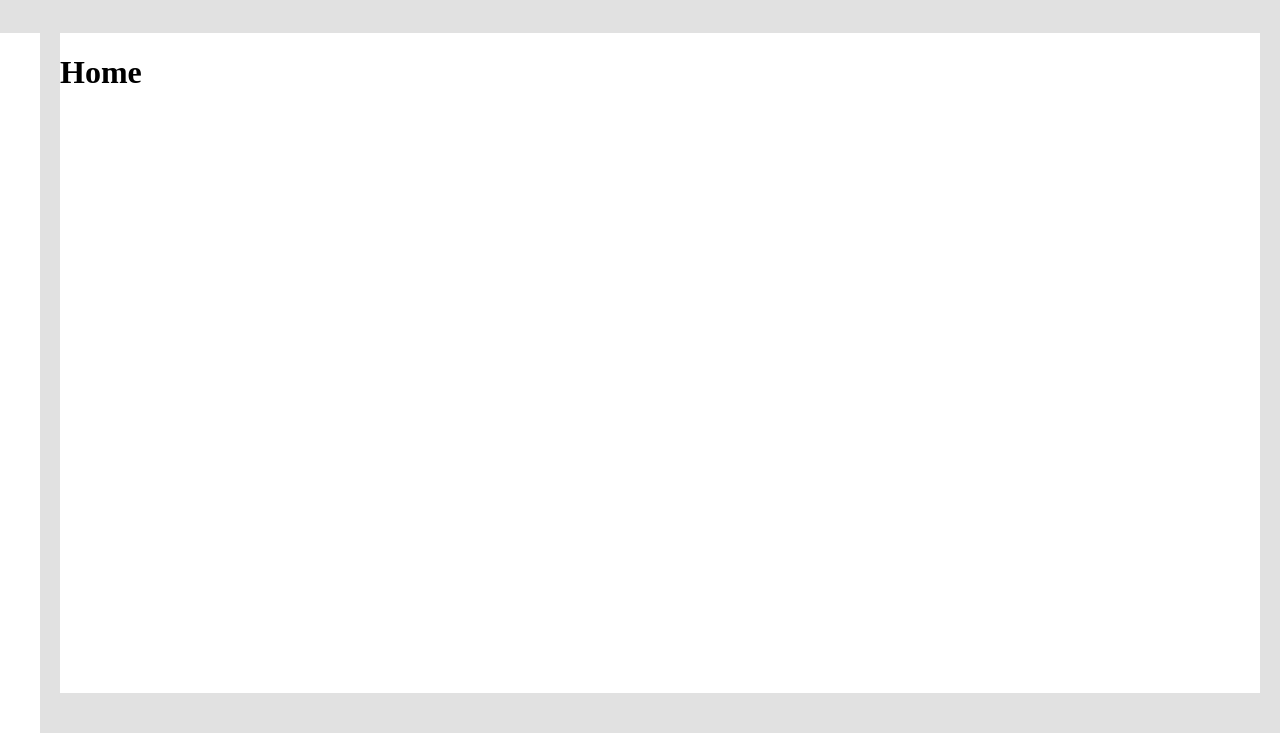
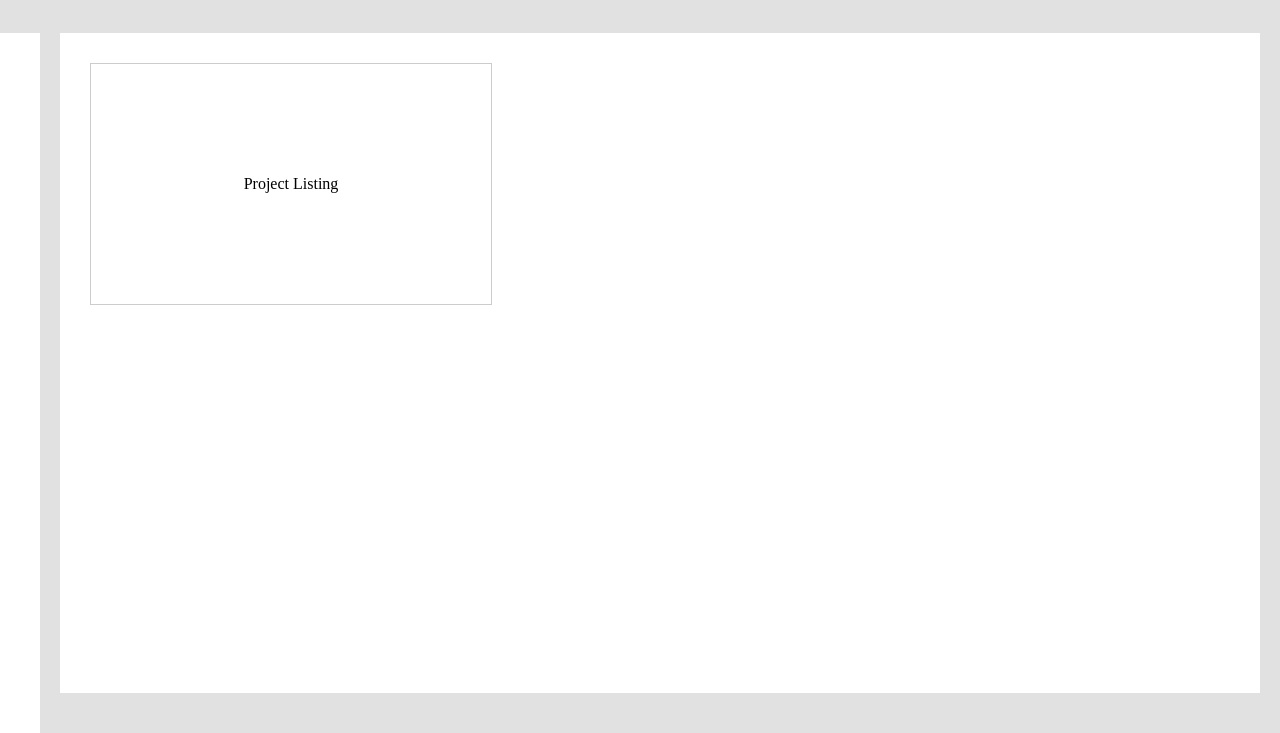
Before and after one commit to JoseDavi/Angular-1, a plain HTML site: page src/index.html at #!/home in a window 1280 px wide. Shown: the part 67-800 px from the top of the page. Drawn offline with nearby package versions, Linux system fonts and the light colour scheme; some packages are replaced by stand-ins of ours; some icons are missing.

Commit message:
feat: starting home page

```diff
--- a/src/pages/home/home.css
+++ b/src/pages/home/home.css
@@ -0,0 +1,10 @@
+.project-listing{
+    height: 30vh;
+    width: 50vh;
+    border: 1px solid #ccc;
+    margin: 30px;
+    display: flex;
+    flex-direction: column;
+    align-items:center;
+    justify-content:center;
+}
--- a/src/pages/home/home.html
+++ b/src/pages/home/home.html
@@ -1,3 +1,10 @@
 <div ng-controller="homeController" class="main-container">
-  <h1>Home</h1>
+  <div class="project-listing">
+    <div class="icon">
+      <i class="dds__icon dds__icon--clipboard-lines"></i>
+    </div>
+    <div class="text">
+      <p>{{projectList}}</p>
+    </div>
+  </div>
 </div>
--- a/src/pages/home/homeController.js
+++ b/src/pages/home/homeController.js
@@ -1,6 +1,8 @@
 angular
   .module("appExemplo")
-  .controller("homeController", function ($rootScope) {
+  .controller("homeController", function ($rootScope, $scope) {
     // Modificando a variável global através do escopo do controller
     $rootScope.isLoginPageGeneral = false;
+    $scope.projectList = "Project Listing"
+
   });
```
